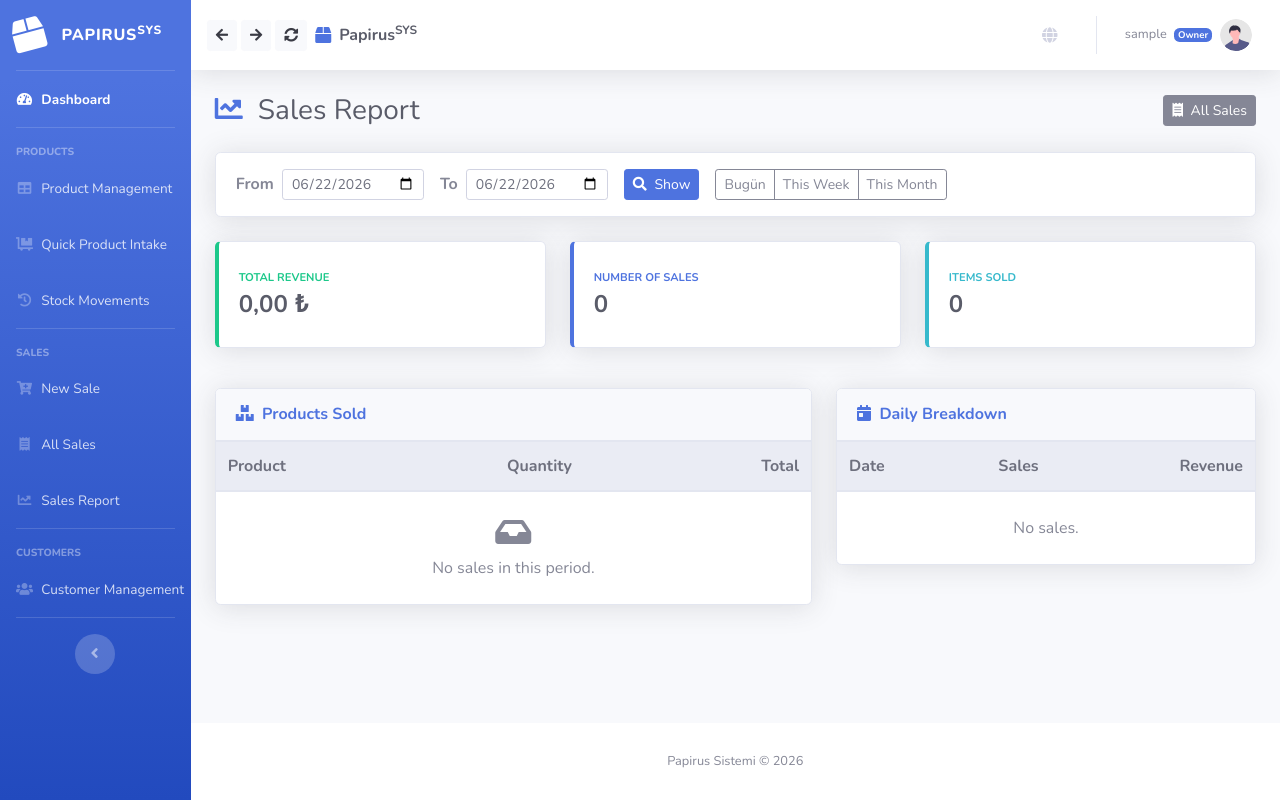
After one commit to Storkin/Papirus_sys_final, a Django app: page /sales/report/ in a window 1280 px wide. The commit adds this page. Run offline with Django 5.2, Linux system fonts and the light colour scheme; the visitor is signed in with stand-in values (Sample User, id 1); data that the repository does not hold is empty; some libraries are stand-ins or nearby versions.

Commit message:
Satış raporu: tarih aralığı filtreli günlük ciro, satış adedi ve ürün kırılımı + zaman dilimi Europe/Istanbul

```diff
--- a/toptanci_projesi/inventory/urls.py
+++ b/toptanci_projesi/inventory/urls.py
@@ -18,6 +18,7 @@ urlpatterns = [
     path('customers/<int:pk>/edit/', views.customer_update, name='customer_update'),
     path('customers/<int:pk>/delete/', views.customer_delete, name='customer_delete'),
     path('sales/', views.sale_list, name='sale_list'),
+    path('sales/report/', views.sales_report, name='sales_report'),
     path('sales/new/', views.sale_create, name='sale_create'),
     path('sales/<int:pk>/', views.sale_detail, name='sale_detail'),
     path('products/intake/', views.product_intake, name='product_intake'),
--- a/toptanci_projesi/inventory/views.py
+++ b/toptanci_projesi/inventory/views.py
@@ -364,6 +364,66 @@ def customer_delete(request, pk):
 def sale_list(request):
     sales = Sale.objects.select_related('customer').prefetch_related('items').all()
     return render(request, 'inventory/sale_list.html', {'sales': sales})
+
+
+@login_required
+def sales_report(request):
+    """Tarihe göre satış raporu: seçili aralıkta toplam ciro, satış adedi,
+    günlük kırılım ve hangi ürün kaç adet/kaç TL satılmış."""
+    from django.db.models import Sum, Count, F
+    from django.db.models.functions import TruncDate
+    from django.utils import timezone
+    from datetime import datetime, timedelta
+
+    today = timezone.localdate()
+    preset = request.GET.get('preset', '')
+    if preset == 'today':
+        start = end = today
+    elif preset == 'week':
+        start = today - timedelta(days=today.weekday())
+        end = today
+    elif preset == 'month':
+        start = today.replace(day=1)
+        end = today
+    else:
+        def _parse(s, default):
+            try:
+                return datetime.strptime(s, '%Y-%m-%d').date()
+            except (ValueError, TypeError):
+                return default
+        start = _parse(request.GET.get('start'), today)
+        end = _parse(request.GET.get('end'), start)
+    if end < start:
+        start, end = end, start
+
+    sales = Sale.objects.filter(date__date__gte=start, date__date__lte=end)
+    total_revenue = sales.aggregate(s=Sum('total_amount'))['s'] or 0
+    sale_count = sales.count()
+
+    # Günlük kırılım (tarih | satış adedi | ciro)
+    daily = list(
+        sales.annotate(gun=TruncDate('date'))
+        .values('gun')
+        .annotate(adet=Count('id'), ciro=Sum('total_amount'))
+        .order_by('-gun')
+    )
+
+    # Ürün kırılımı (ürün | toplam adet | toplam tutar)
+    items = list(
+        SaleItem.objects.filter(sale__in=sales)
+        .values('product__name')
+        .annotate(adet=Sum('quantity'), tutar=Sum(F('quantity') * F('unit_price')))
+        .order_by('-tutar')
+    )
+    total_qty = sum(it['adet'] for it in items)
+
+    return render(request, 'inventory/sales_report.html', {
+        'start': start, 'end': end,
+        'total_revenue': total_revenue, 'sale_count': sale_count,
+        'total_qty': total_qty,
+        'daily': daily, 'items': items,
+        'is_single_day': start == end,
+    })
 
 
 @login_required
--- a/toptanci_projesi/templates/base.html
+++ b/toptanci_projesi/templates/base.html
@@ -82,6 +82,12 @@
                 <a class="nav-link" href="{% url 'sale_list' %}">
                     <i class="fas fa-fw fa-receipt"></i>
                     <span>{% trans "All Sales" %}</span>
+                </a>
+            </li>
+            <li class="nav-item">
+                <a class="nav-link" href="{% url 'sales_report' %}">
+                    <i class="fas fa-fw fa-chart-line"></i>
+                    <span>{% trans "Sales Report" %}</span>
                 </a>
             </li>
             {% if user.is_superuser %}
--- /dev/null
+++ b/toptanci_projesi/templates/inventory/sales_report.html
@@ -0,0 +1,130 @@
+{% extends 'base.html' %}
+{% load i18n %}
+{% load custom_filters %}
+
+{% block content %}
+<div class="d-sm-flex align-items-center justify-content-between mb-4">
+    <h1 class="h3 mb-0 text-gray-800">
+        <i class="fas fa-chart-line mr-2 text-primary"></i> {% trans "Sales Report" %}
+    </h1>
+    <a href="{% url 'sale_list' %}" class="btn btn-secondary btn-sm">
+        <i class="fas fa-receipt mr-1"></i> {% trans "All Sales" %}
+    </a>
+</div>
+
+<!-- Tarih filtresi -->
+<div class="card shadow mb-4">
+    <div class="card-body py-3">
+        <form method="get" class="form-inline">
+            <label class="mr-2 font-weight-bold">{% trans "From" %}</label>
+            <input type="date" name="start" value="{{ start|date:'Y-m-d' }}" class="form-control form-control-sm mr-3">
+            <label class="mr-2 font-weight-bold">{% trans "To" %}</label>
+            <input type="date" name="end" value="{{ end|date:'Y-m-d' }}" class="form-control form-control-sm mr-3">
+            <button type="submit" class="btn btn-primary btn-sm mr-3">
+                <i class="fas fa-search mr-1"></i> {% trans "Show" %}
+            </button>
+            <div class="btn-group btn-group-sm">
+                <a href="?preset=today" class="btn btn-outline-secondary">{% trans "Today" %}</a>
+                <a href="?preset=week" class="btn btn-outline-secondary">{% trans "This Week" %}</a>
+                <a href="?preset=month" class="btn btn-outline-secondary">{% trans "This Month" %}</a>
+            </div>
+        </form>
+    </div>
+</div>
+
+<!-- Özet kartları -->
+<div class="row mb-4">
+    <div class="col-md-4 mb-3">
+        <div class="card border-left-success shadow h-100 py-2"><div class="card-body">
+            <div class="text-xs font-weight-bold text-success text-uppercase mb-1">{% trans "Total Revenue" %}</div>
+            <div class="h4 mb-0 font-weight-bold text-gray-800">{{ total_revenue|format_money }} ₺</div>
+        </div></div>
+    </div>
+    <div class="col-md-4 mb-3">
+        <div class="card border-left-primary shadow h-100 py-2"><div class="card-body">
+            <div class="text-xs font-weight-bold text-primary text-uppercase mb-1">{% trans "Number of Sales" %}</div>
+            <div class="h4 mb-0 font-weight-bold text-gray-800">{{ sale_count }}</div>
+        </div></div>
+    </div>
+    <div class="col-md-4 mb-3">
+        <div class="card border-left-info shadow h-100 py-2"><div class="card-body">
+            <div class="text-xs font-weight-bold text-info text-uppercase mb-1">{% trans "Items Sold" %}</div>
+            <div class="h4 mb-0 font-weight-bold text-gray-800">{{ total_qty }}</div>
+        </div></div>
+    </div>
+</div>
+
+<div class="row">
+    <!-- Ürün kırılımı -->
+    <div class="col-lg-7 mb-4">
+        <div class="card shadow">
+            <div class="card-header py-3">
+                <h6 class="m-0 font-weight-bold text-primary">
+                    <i class="fas fa-boxes mr-1"></i> {% trans "Products Sold" %}
+                </h6>
+            </div>
+            <div class="card-body p-0">
+                <div class="table-responsive">
+                    <table class="table table-hover mb-0">
+                        <thead class="thead-light">
+                            <tr>
+                                <th>{% trans "Product" %}</th>
+                                <th class="text-center">{% trans "Quantity" %}</th>
+                                <th class="text-right">{% trans "Total" %}</th>
+                            </tr>
+                        </thead>
+                        <tbody>
+                            {% for it in items %}
+                            <tr>
+                                <td>{{ it.product__name }}</td>
+                                <td class="text-center"><span class="badge badge-secondary">{{ it.adet }}</span></td>
+                                <td class="text-right font-weight-bold">{{ it.tutar|format_money }} ₺</td>
+                            </tr>
+                            {% empty %}
+                            <tr><td colspan="3" class="text-center text-muted py-4">
+                                <i class="fas fa-inbox fa-2x mb-2 d-block"></i>{% trans "No sales in this period." %}
+                            </td></tr>
+                            {% endfor %}
+                        </tbody>
+                    </table>
+                </div>
+            </div>
+        </div>
+    </div>
+
+    <!-- Günlük kırılım -->
+    <div class="col-lg-5 mb-4">
+        <div class="card shadow">
+            <div class="card-header py-3">
+                <h6 class="m-0 font-weight-bold text-primary">
+                    <i class="fas fa-calendar-day mr-1"></i> {% trans "Daily Breakdown" %}
+                </h6>
+            </div>
+            <div class="card-body p-0">
+                <div class="table-responsive">
+                    <table class="table table-hover mb-0">
+                        <thead class="thead-light">
+                            <tr>
+                                <th>{% trans "Date" %}</th>
+                                <th class="text-center">{% trans "Sales" %}</th>
+                                <th class="text-right">{% trans "Revenue" %}</th>
+                            </tr>
+                        </thead>
+                        <tbody>
+                            {% for d in daily %}
+                            <tr>
+                                <td>{{ d.gun|date:"d.m.Y" }}</td>
+                                <td class="text-center">{{ d.adet }}</td>
+                                <td class="text-right font-weight-bold text-success">{{ d.ciro|format_money }} ₺</td>
+                            </tr>
+                            {% empty %}
+                            <tr><td colspan="3" class="text-center text-muted py-4">{% trans "No sales." %}</td></tr>
+                            {% endfor %}
+                        </tbody>
+                    </table>
+                </div>
+            </div>
+        </div>
+    </div>
+</div>
+{% endblock %}
--- a/toptanci_projesi/toptanci_projesi/settings.py
+++ b/toptanci_projesi/toptanci_projesi/settings.py
@@ -151,7 +151,7 @@ LOCALE_PATHS = [
     BASE_DIR / 'locale',
 ]
 
-TIME_ZONE = 'UTC'
+TIME_ZONE = 'Europe/Istanbul'
 
 USE_I18N = True
 
```
Also changed, not shown: toptanci_projesi/locale/en/LC_MESSAGES/django.po, toptanci_projesi/locale/tr/LC_MESSAGES/django.po.
